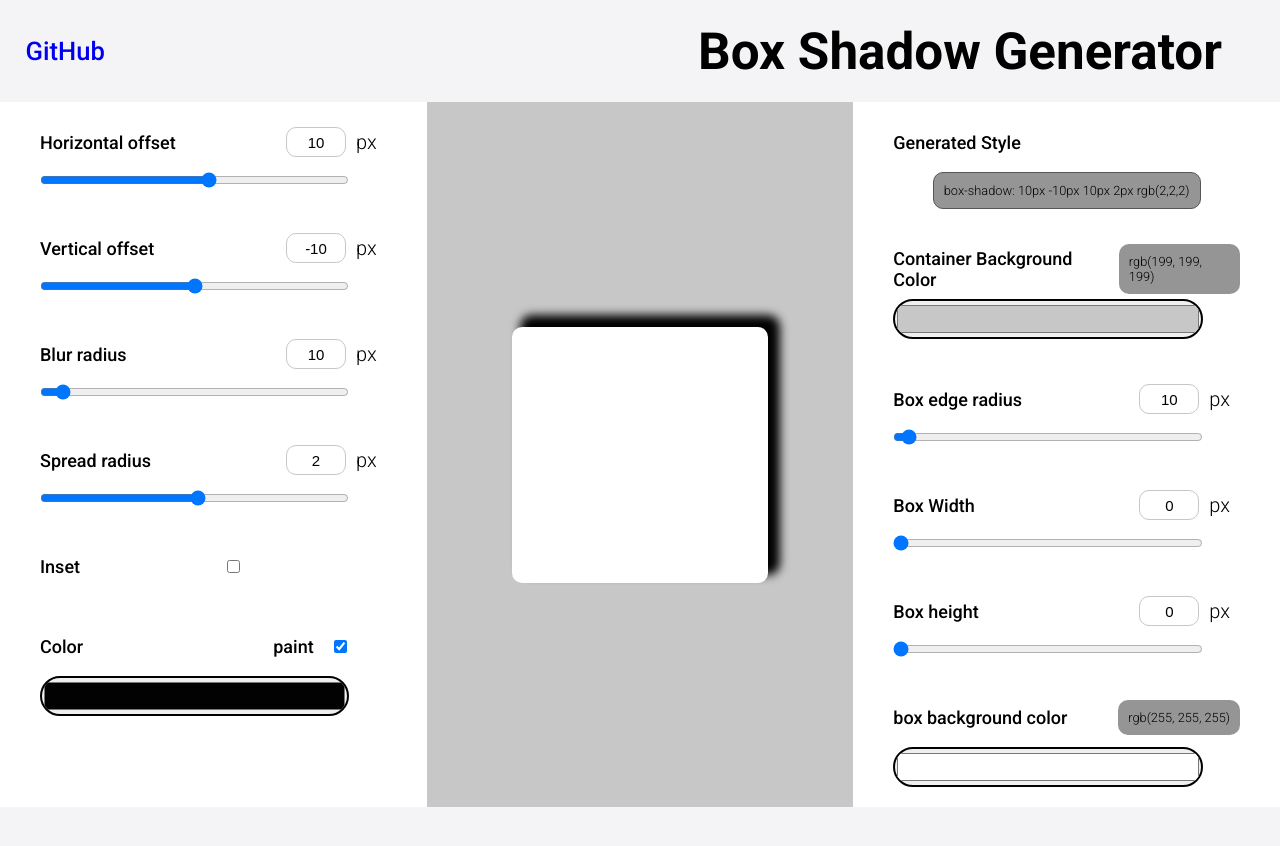
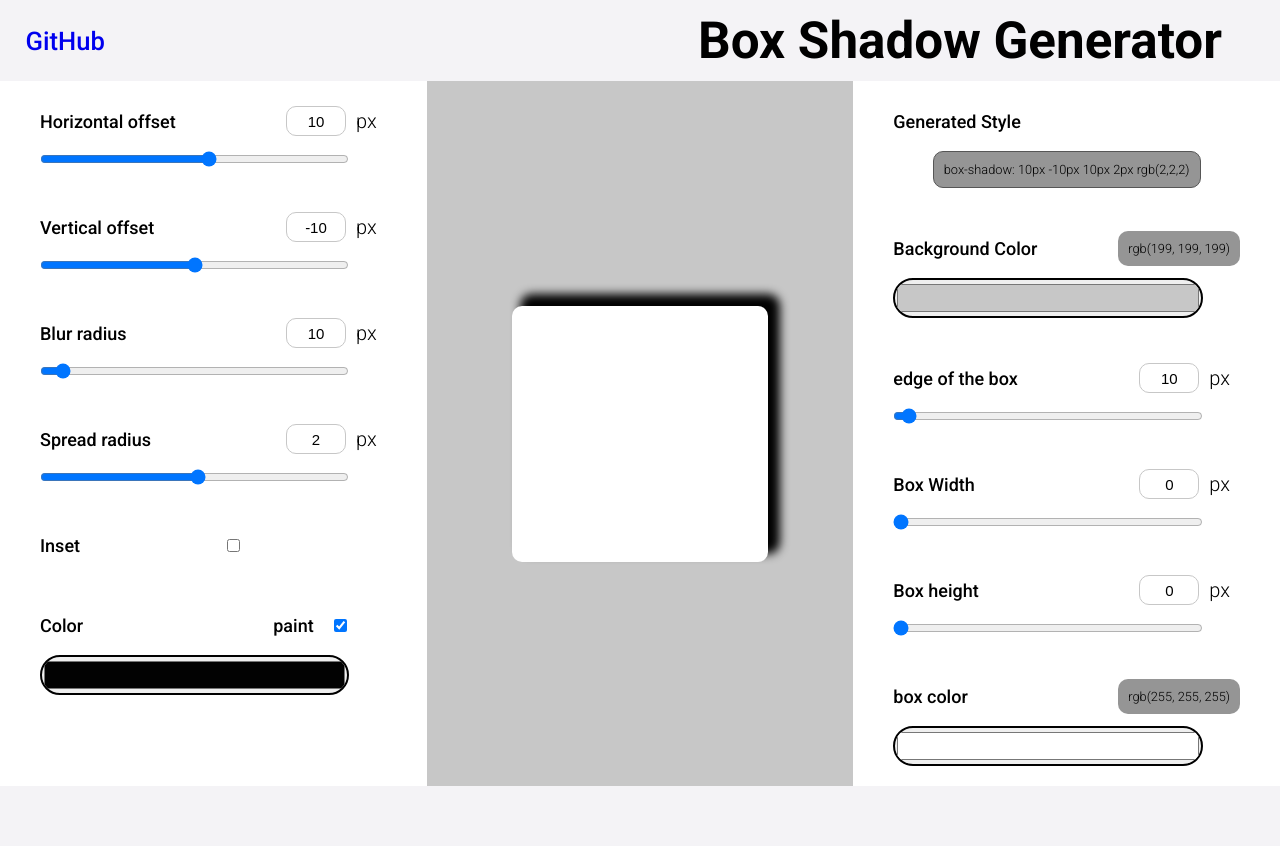
Before and after one commit to CciClo/boxShadow, a plain HTML site: page index.html in a window 1280 px wide. Drawn offline with Linux system fonts and the light colour scheme.

Commit message:
9/10/2022 6pm

```diff
--- a/index.html
+++ b/index.html
@@ -91,14 +91,14 @@
         </div>
         <div class="container-items">
           <label for="">
-            Container Background Color
+            Background Color
             <p type="number" name="" class="container-background-color-text"></p>
           </label>
           <input type="color" name="" class="color-selection container-background-color-paint">
         </div>
         <div class="container-items">
           <label for="">
-            Box edge radius
+            edge of the box
             <div class="pixels">
               <input type="number" name="" class="input-number border-radius-box-text">
               <p>px</p>
@@ -128,7 +128,7 @@
         </div>
         <div class="container-items">
           <label for="">
-            box background color
+            box color
             <p type="number" name="" class="box-color-text"></p>
           </label>
           <input type="color" name="" class="color-selection box-color-paint">
--- a/styles/style.css
+++ b/styles/style.css
@@ -28,6 +28,7 @@ h1 {
   font-size: 4vw;
   text-align: center;
   font-weight: 700;
+  margin: 5px;
 }
 
 @media (max-width: 480px) {
@@ -38,7 +39,6 @@ h1 {
 
 /* header */
 header {
-  height: 8vw;
   width: 100%;
   display: grid;
   grid-template-columns: repeat(2,1fr);
@@ -47,7 +47,6 @@ header {
 
 @media (max-width: 480px) {
   header {
-    height: 14vw;
     grid-template-columns: 0.5fr 1.5fr;
   }
 }
```
